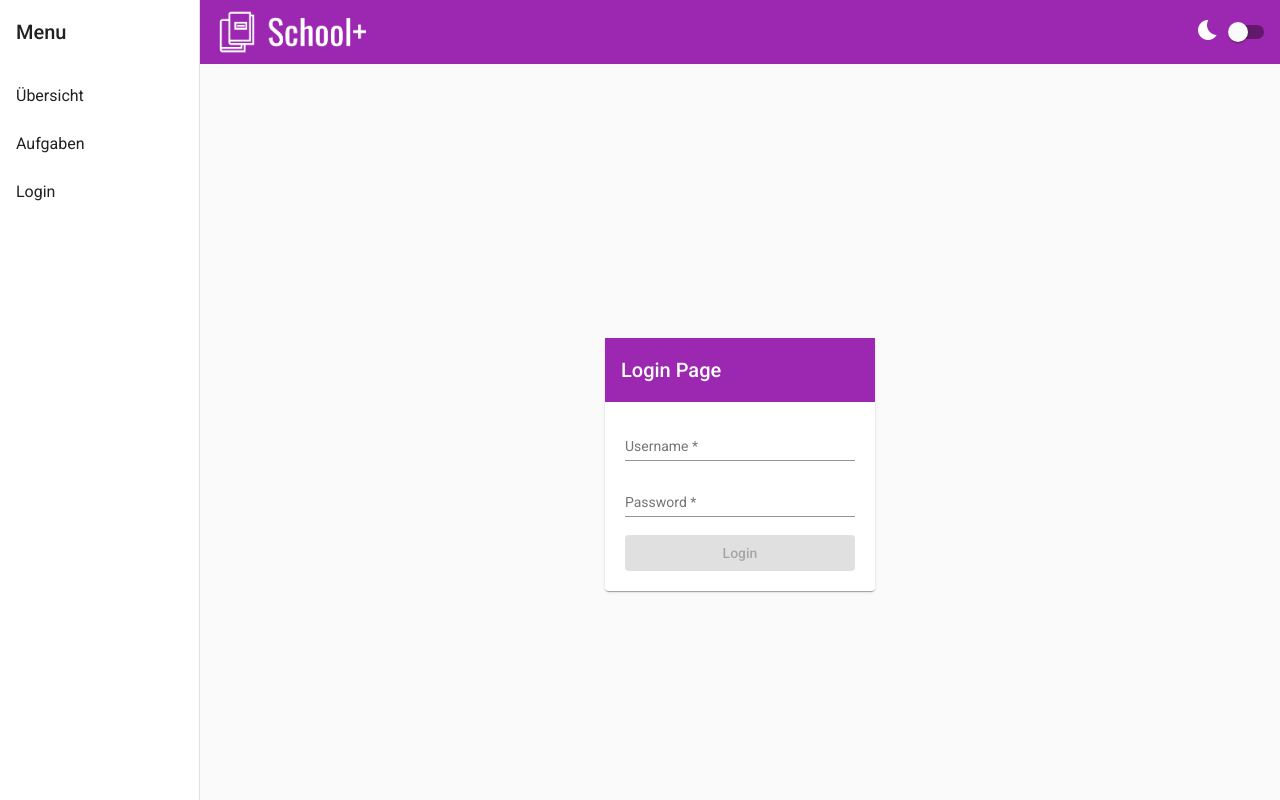
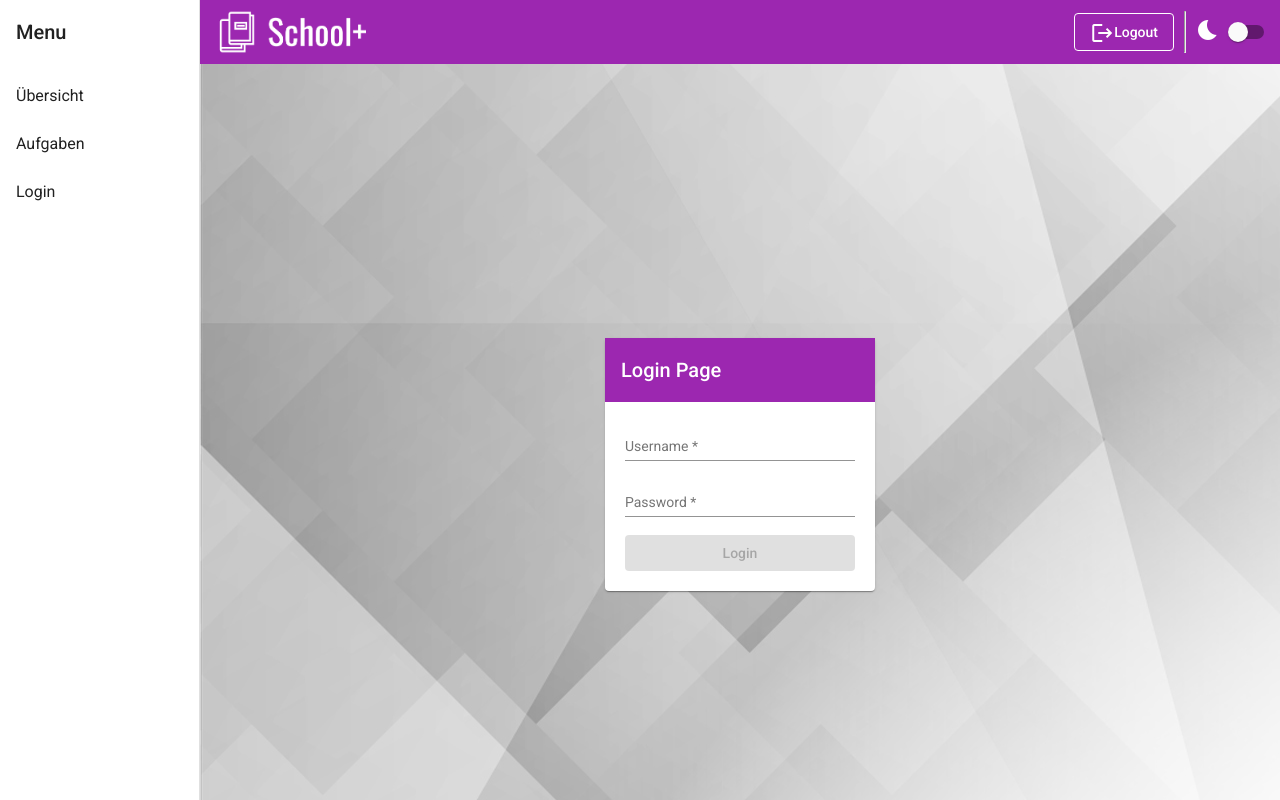
Before and after one commit to kerlub17/SchoolPlus, an Angular app in the folder SchoolPlus/: page /login in a window 1280 px wide. Built offline with nearby package versions, Linux system fonts and the light colour scheme; sample sign-in values are in the browser's storage.

Commit message:
login-loading sign + logout-option + login-background

```diff
--- a/SchoolPlus/src/app/app.module.ts
+++ b/SchoolPlus/src/app/app.module.ts
@@ -26,6 +26,8 @@ import {FlexModule} from "@angular/flex-layout";
 import {MatFormFieldModule} from "@angular/material/form-field";
 import {MatInputModule} from "@angular/material/input";
 import { LoginComponent } from './login/login.component';
+import { MatProgressSpinnerModule } from '@angular/material/progress-spinner';
+
 @NgModule({
   declarations: [
     AppComponent,
@@ -56,7 +58,8 @@ import { LoginComponent } from './login/login.component';
     FlexModule,
     MatFormFieldModule,
     MatInputModule,
-    ReactiveFormsModule
+    ReactiveFormsModule,
+    MatProgressSpinnerModule
 
   ],
   providers: [],
--- a/SchoolPlus/src/app/home/home.component.css
+++ b/SchoolPlus/src/app/home/home.component.css
@@ -30,7 +30,3 @@ table {
   width: 100%;
   border-spacing: 8px;
 }
-
-td{
-  font-size: 12px;
-}
--- a/SchoolPlus/src/app/home/home.component.html
+++ b/SchoolPlus/src/app/home/home.component.html
@@ -1,7 +1,7 @@
 <div class="grid-container">
   <h1 class="mat-h1">Dashboard</h1>
-  <div fxLayout="row" fxLayoutAlign="start center">
-    <mat-card class="dashboard-card" fxFlex="50%">
+  <mat-grid-list cols="2" rowHeight="250px">
+    <mat-card class="dashboard-card">
       <mat-card-header>
         <mat-card-title>
           Heutiger Stundenplan
@@ -56,7 +56,7 @@
       </mat-card-content>
     </mat-card>
 
-    <mat-card class="dashboard-card" fxFlex="50%">
+    <mat-card class="dashboard-card">
       <mat-card-header>
         <mat-card-title>
           Alle Aufgaben
@@ -110,7 +110,7 @@
         </div>
       </mat-card-content>
     </mat-card>
-  </div>
+  </mat-grid-list>
 
   <!--<mat-grid-list cols="5" rowHeight="250px">
     <mat-grid-tile *ngFor="let card of cards | async" [colspan]="card.cols" [rowspan]="card.rows">
--- a/SchoolPlus/src/app/home/home.component.ts
+++ b/SchoolPlus/src/app/home/home.component.ts
@@ -22,11 +22,11 @@ export class HomeComponent implements OnInit{
 
   ngOnInit() {
 
-    if (!localStorage.getItem('foo')) {
-      localStorage.setItem('foo', 'no reload')
+    if (!localStorage.getItem('refresh')) {
+      localStorage.setItem('refresh', 'no reload')
       location.reload()
     } else {
-      localStorage.removeItem('foo')
+      localStorage.removeItem('refresh')
     }
 
     this.timetableService.findAll().subscribe(value => {
--- a/SchoolPlus/src/app/login/login.component.css
+++ b/SchoolPlus/src/app/login/login.component.css
@@ -10,3 +10,20 @@
   color: red;
   size: 2px;
 }
+
+.spinner {
+  position: absolute;
+  top: 0;
+  left: 0;
+  bottom: 0px;
+  right: 0;
+  background: rgba(0, 0, 0, 0.15);
+  z-index: 1;
+  display: flex;
+  align-items: center;
+  justify-content: center;
+}
+
+.main-div {
+  background-image: url(../../assets/images/background.jpg);
+}
--- a/SchoolPlus/src/app/login/login.component.html
+++ b/SchoolPlus/src/app/login/login.component.html
@@ -1,4 +1,4 @@
-  <div fxLayoutAlign="center center" fxFlexFill class="main-div">
+  <div fxLayoutAlign="center center" fxFlexFill class="main-div" class="main-div">
     <mat-card fxFlex="25">
       <mat-toolbar color="primary">Login Page</mat-toolbar>
       <form fxLayoutAlign="stretch" fxLayout="column" class="login-form" #loginForm="ngForm" (ngSubmit)="onLogin(loginForm.value, loginForm)">
@@ -16,4 +16,9 @@
 
       </form>
     </mat-card>
+
+    <div class="spinner"
+         *ngIf="isLoadingResults">
+      <mat-spinner *ngIf="isLoadingResults"></mat-spinner>
+    </div>
   </div>
--- a/SchoolPlus/src/app/login/login.component.ts
+++ b/SchoolPlus/src/app/login/login.component.ts
@@ -4,25 +4,30 @@ import { Router } from "@angular/router";
 import {Observable} from "rxjs";
 import {GlobalVariables} from "../../global-variables";
 import {NgForm} from "@angular/forms";
+import { MatProgressSpinner} from "@angular/material/progress-spinner";
+
 
 @Component({
   selector: 'app-login',
   templateUrl: './login.component.html',
   styleUrls: ['./login.component.css']
 })
-export class LoginComponent{
+export class LoginComponent implements OnInit{
 
   readonly ROOT_URL = 'http://localhost:8080/auth?';
 
   posts!: Object
   loggedInQuery: string = "";
   wrongInput: boolean = false;
+  isLoadingResults = false;
+
 
 
   constructor(private http: HttpClient, private router: Router) { }
 
   onLogin(values: any, form: NgForm)
   {
+    this.isLoadingResults = true;
     /*let gv = GlobalVariables.getInstance();*/
     console.warn(values.username)
     console.warn(values.password)
@@ -39,6 +44,7 @@ export class LoginComponent{
         //gv.status = false;
         localStorage.setItem('loggedIn', "false");
         form.resetForm();
+        this.isLoadingResults = false;
       }
       else
       {
@@ -48,10 +54,20 @@ export class LoginComponent{
         gv.status = true;*/
         localStorage.setItem('loggedIn', "true");
         //console.log(gv.status);
+        this.isLoadingResults = false;
         this.router.navigateByUrl('/home');
 
       }
     })
   }
 
+  ngOnInit(): void {
+    if (!localStorage.getItem('refresh')) {
+      localStorage.setItem('refresh', 'no reload')
+      location.reload()
+    } else {
+      localStorage.removeItem('refresh')
+    }
+  }
+
 }
--- a/SchoolPlus/src/app/nav/nav.component.css
+++ b/SchoolPlus/src/app/nav/nav.component.css
@@ -19,3 +19,14 @@
 .mat-toolbar-design {
   position: fixed;
 }
+
+hr {
+  height: 40px;
+  background-color: white;
+  margin: 10px;
+}
+
+.whiteIcon {
+  color: white;
+  border-color: white;
+}
--- a/SchoolPlus/src/app/nav/nav.component.html
+++ b/SchoolPlus/src/app/nav/nav.component.html
@@ -22,9 +22,20 @@
       </button>
       <img src="assets\images\logo_white_large.png" width="150">
       <span style="flex:auto"></span>
+
+      <button class="whiteIcon" mat-stroked-button type="submit" style="border-color: white" (click)="logout()">
+        <mat-icon>logout</mat-icon>
+        <span class="logoutLabel">Logout</span>
+      </button>
+
+
+      <hr>
+
       <mat-slide-toggle [(ngModel)]="isDarkTheme" labelPosition="before"  (change)="storeThemeSelection()">
         <mat-icon>bedtime</mat-icon>
       </mat-slide-toggle>
+
+
     </mat-toolbar>
 
 
--- a/SchoolPlus/src/app/nav/nav.component.ts
+++ b/SchoolPlus/src/app/nav/nav.component.ts
@@ -46,5 +46,14 @@ export class NavComponent implements OnInit, AfterViewInit{
     localStorage.setItem('theme', this.isDarkTheme ? "Dark" : "Light");
   }
 
+  logout()
+  {
+    if(confirm("Do you really want to logout?")) {
+      localStorage.setItem('loggedIn', "false");
+      this.router.navigateByUrl('/login');
+    }
+
+  }
+
 
 }
```
Also changed, not shown: SchoolPlus/src/assets/images/background.jpg (added).
